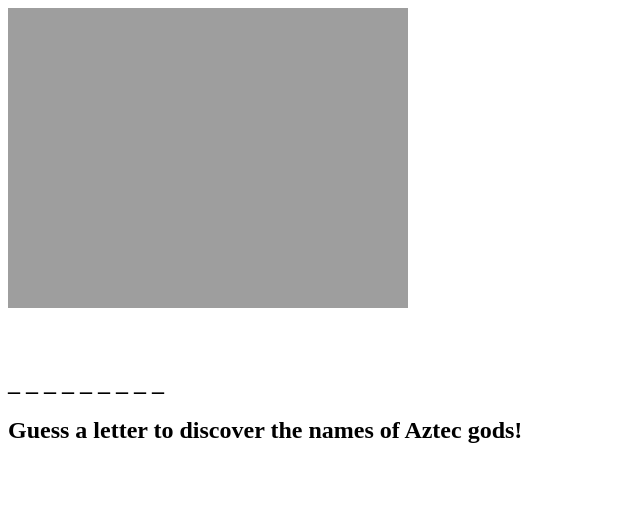
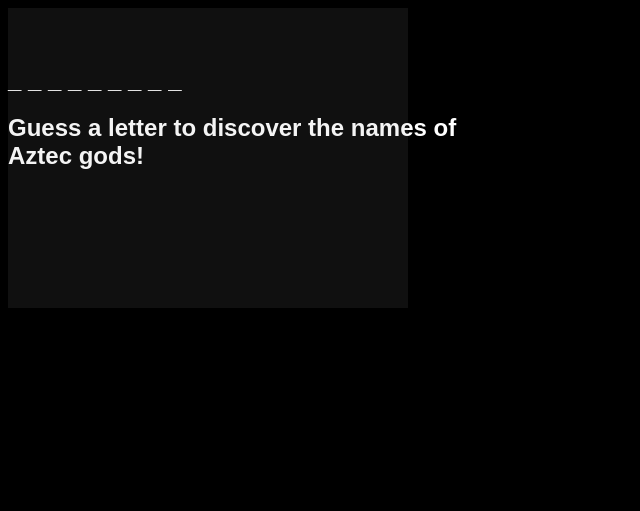
Before and after one commit to acbihm/word-guess-game, a plain HTML site: page index.html in a window 1280 px wide. Shown: the whole page, without its empty margins (0-640 px from the left). Drawn offline with Linux system fonts and the light colour scheme; files that its build step writes are made by us from their sources; the site is published under a folder, as on GitHub Pages, so addresses that start at the root find nothing.

Commit message:
Update index.html

```diff
--- a/index.html
+++ b/index.html
@@ -9,7 +9,7 @@
         <title>Alex Bihm - Hangman Game</title>
         <meta name="description" content="Alex Bihm - Homework 3">
         <meta name="viewport" content="width=device-width, initial-scale=1">
-        <link rel="stylesheet" href="/../css/style.css">
+        <link rel="stylesheet" href="assets/css/style.css">
     </head>
     <body>
     <img src="assets/images/aztec.jpg">
```
